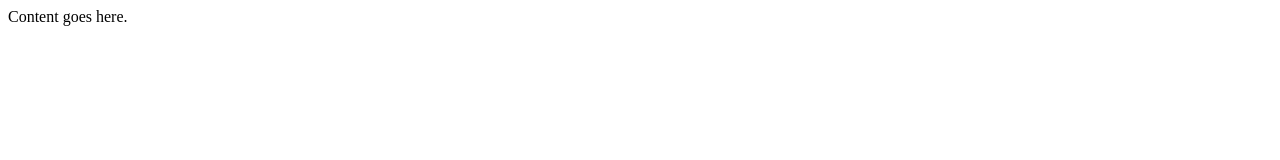
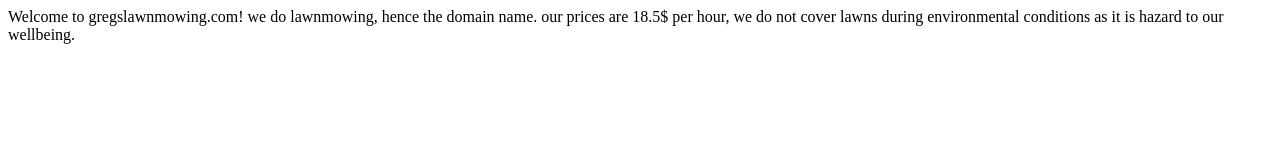
Before and after one commit to gregslawnmowingservices/gregslawnmowing, a plain HTML site: page index.html in a window 1280 px wide. Drawn offline with Linux system fonts and the light colour scheme.

Commit message:
Update index.html

```diff
--- a/index.html
+++ b/index.html
@@ -1,11 +1,13 @@
 <!doctype html>
 <html>
 <head>
-<title>Our Funky HTML Page</title>
+<title>Greg's Lawnmowing</title>
 <meta name="description" content="Our first page">
 <meta name="keywords" content="html tutorial template">
 </head>
 <body>
-Content goes here.
+Welcome to gregslawnmowing.com!
+  we do lawnmowing, hence the domain name. our prices are 18.5$ per hour, we do not cover lawns during environmental conditions
+  as it is  hazard to our wellbeing.
 </body>
 </html>
```
